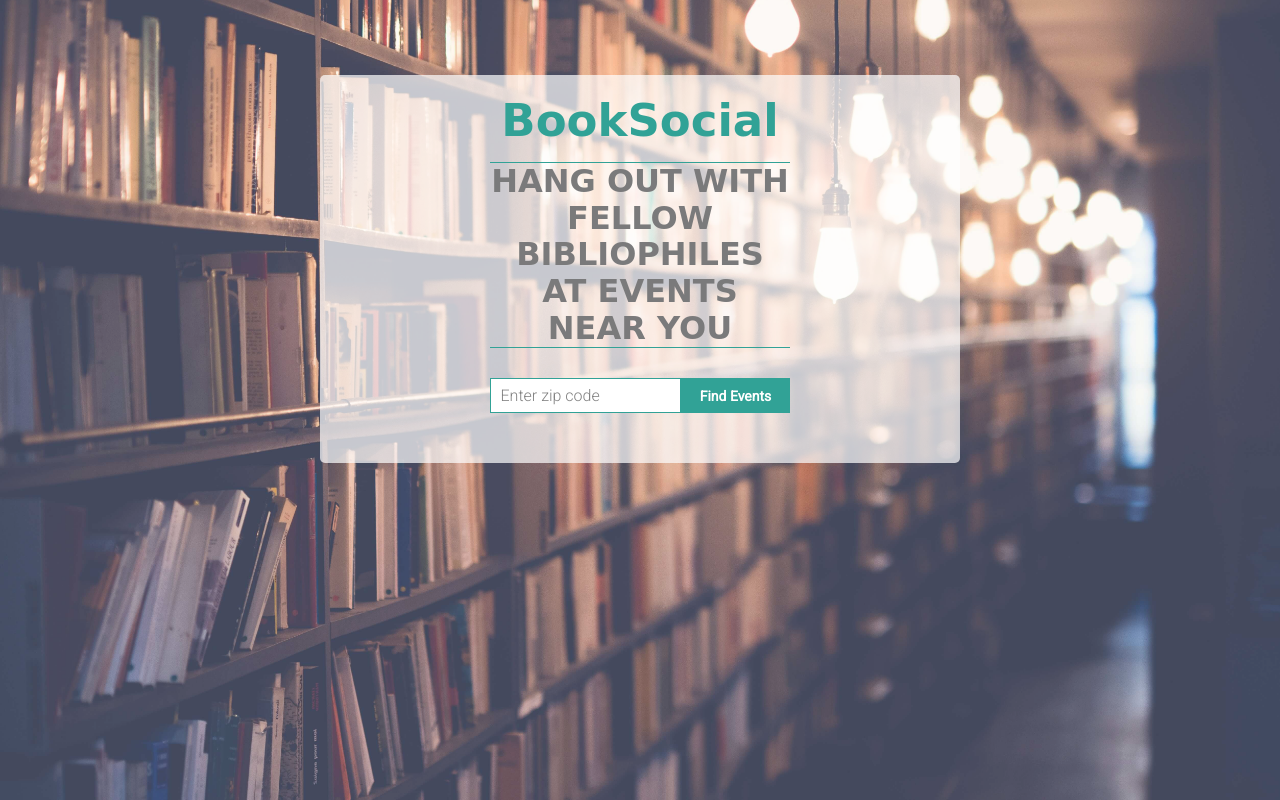
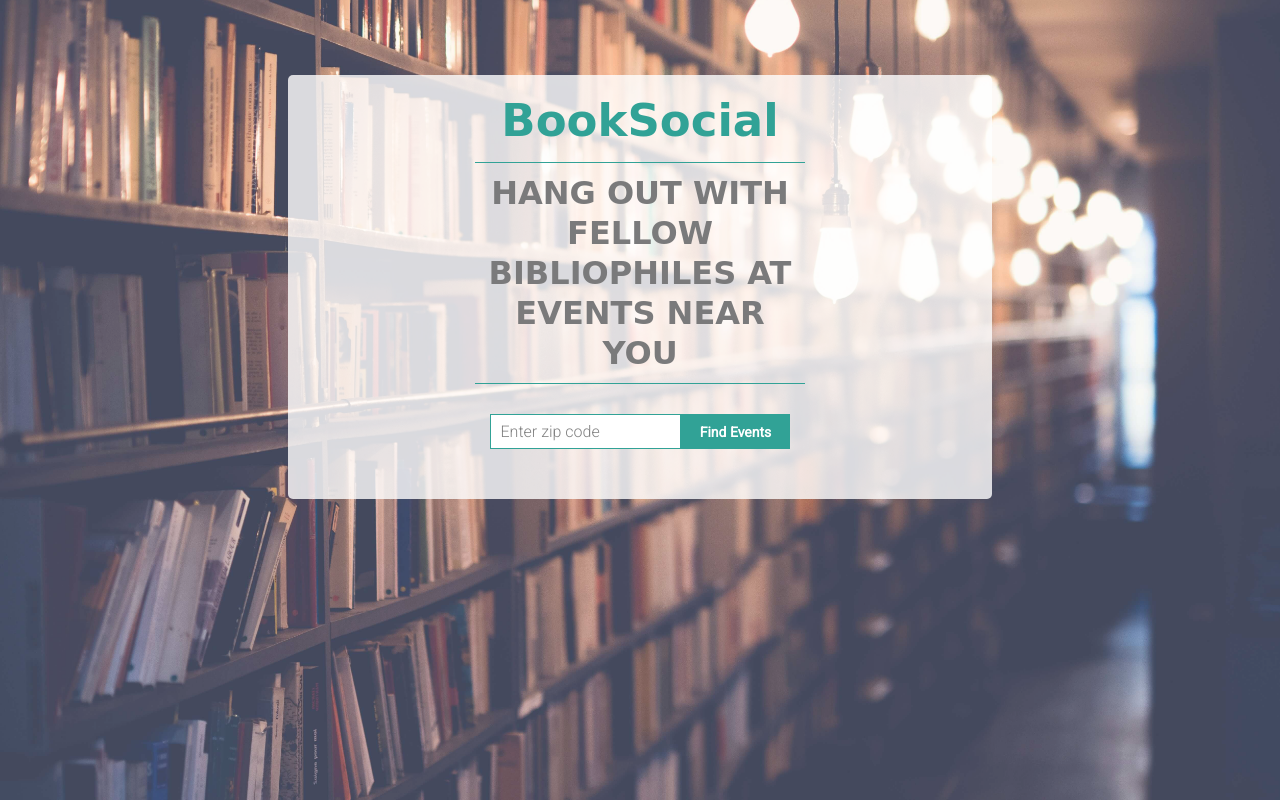
Before and after one commit to jes-a/BookSocial-api-capstone, a website: page index.html in a window 1280 px wide. Drawn offline with nearby package versions, Linux system fonts and the light colour scheme; a web font is replaced by a local one.

Commit message:
Fix image location, css updates

```diff
--- a/main.css
+++ b/main.css
@@ -80,8 +80,10 @@ h1 {
 .subhead {
     border-top: 1px solid #1b998b;
     border-bottom: 1px solid #1b998b;
-    width: 300px;
+    width: 330px;
     margin: 15px auto 0 auto;
+    line-height: 1.25;
+    padding: 10px 0;
     text-align: center;
 }
 
@@ -200,7 +202,7 @@ a {
 }
 
 .bg {
-    background-image: url('/images/books-bg.jpg');
+    background-image: url('./images/books-bg.jpg');
     height: 100%;
     background-position: center;
     background-repeat: no-repeat;
@@ -213,12 +215,13 @@ a {
 }
 
 .form-bg {
-    width: 50%;
-    background: rgba(255, 255, 255, 0.7);
+    width: 100%;
+    background: rgba(255, 255, 255, 0.8);
     margin: 0 auto;
     padding: 20px 0;
-    border-radius: 5px;
+    border-radius: 0;
 }
+
 
 .header2 {
     margin-top: 0;
@@ -314,4 +317,14 @@ a {
         padding-right: 30px;
     }
 
+    .form-bg {
+        width: 100%;
+        border-radius: 0;
+    }
+
+    .form-bg {
+        width: 55%;
+        border-radius: 5px;
+    }
+
 }
```
Also changed, not shown: main.js (indentation only).
